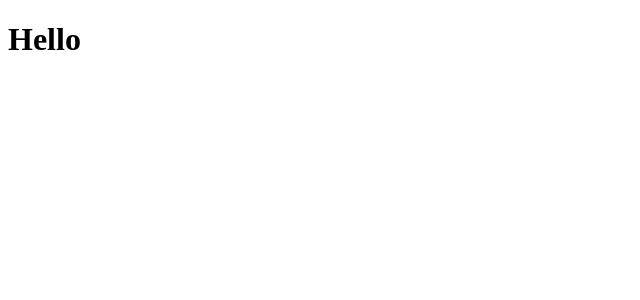
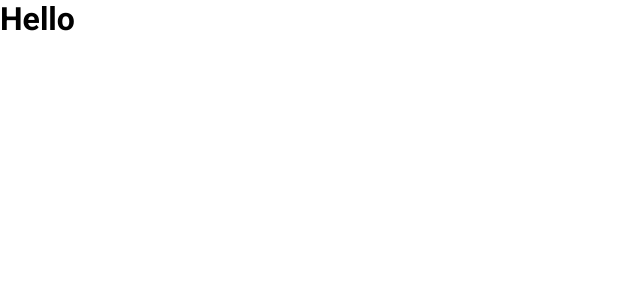
Before and after one commit to julianoalvescode/winnin, a React (Create React App) app: page / in a window 1280 px wide. Shown: the top 300 px of the page, without its empty margins (0-640 px from the left). Built offline with nearby package versions, Linux system fonts and the light colour scheme.

Commit message:
style: add global-style with styled-components

```diff
--- a/package.json
+++ b/package.json
@@ -9,7 +9,8 @@
     "react": "^16.13.1",
     "react-dom": "^16.13.1",
     "react-router-dom": "^5.2.0",
-    "react-scripts": "3.4.1"
+    "react-scripts": "3.4.1",
+    "styled-components": "^5.1.1"
   },
   "scripts": {
     "start": "react-scripts start",
--- a/public/index.html
+++ b/public/index.html
@@ -14,6 +14,7 @@
 
 
     <title>reddit</title>
+    <link href="https://fonts.googleapis.com/css2?family=Roboto:wght@400;500;700&display=swap" rel="stylesheet">
   </head>
   <body>
     <div id="root"></div>
--- a/src/App.js
+++ b/src/App.js
@@ -2,12 +2,15 @@
 
 import { BrowserRouter as Router } from 'react-router-dom';
 import Routes from './routes';
+
+import GlobalStyle from './styles/global';
 
 function App() {
     return (
         <>
             <Router>
                 <Routes />
+                <GlobalStyle />
             </Router>
         </>
     );
--- /dev/null
+++ b/src/styles/global.js
@@ -0,0 +1,24 @@
+import { createGlobalStyle } from 'styled-components';
+
+export default createGlobalStyle`
+
+    * {
+        padding: 0;
+        margin: 0;
+        outline: 0;
+        box-sizing: border-box;
+    }
+
+    body {
+        font-family: 'Roboto', Helvetica, Helvetica, sans-serif;
+        -webkit-font-smoothing: antialiased;
+        background-color: #ffff;
+    }
+
+
+    button, a {
+        font-family: 'Roboto', Helvetica, Helvetica, sans-serif;
+    }
+
+
+`;
```
Also changed, not shown: 1 other file (tests, documents, lock files or other folders).
